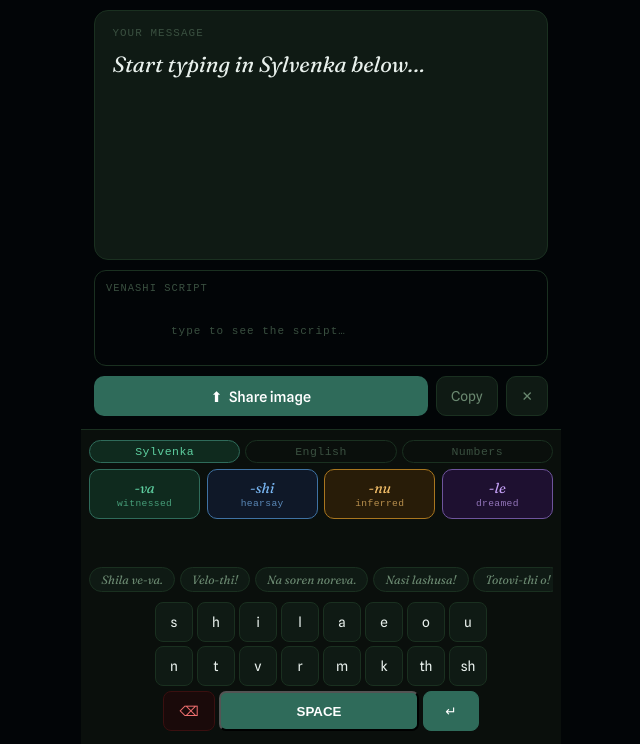
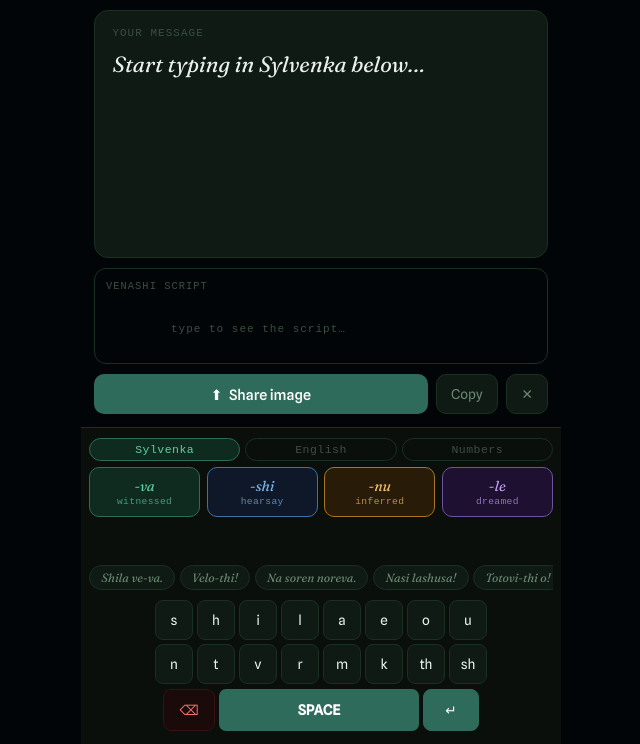
Before and after one commit to surroachl-beep/sylvenka, a website: page public/keyboard/index.html in a window 1280 px wide. Shown: the part 56-800 px from the top of the page, without its empty margins (319-959 px from the left). Drawn offline with Linux system fonts and the light colour scheme.

Commit message:
Space bar inline style

```diff
--- a/public/keyboard/index.html
+++ b/public/keyboard/index.html
@@ -337,7 +337,7 @@
     row.forEach(key=>{
       const btn=document.createElement('button');
       btn.className='kb-key';
-      if(key==='SPACE'){btn.className='key space-key';btn.textContent='SPACE ';}
+      if(key==='SPACE'){btn.style.cssText='flex:3;max-width:200px;background:#2F6B5A;color:white;border-radius:7px;font-weight:600;height:42px;border:none;font-size:14px;cursor:pointer';btn.textContent='SPACE';}
       else if(key==='⌫'){btn.className+=' backspace';btn.textContent='⌫';}
       else if(key==='↵'){btn.className+=' action';btn.textContent='↵';}
       else if(key.length>2){btn.className+=' wide';btn.textContent=key;}
```
